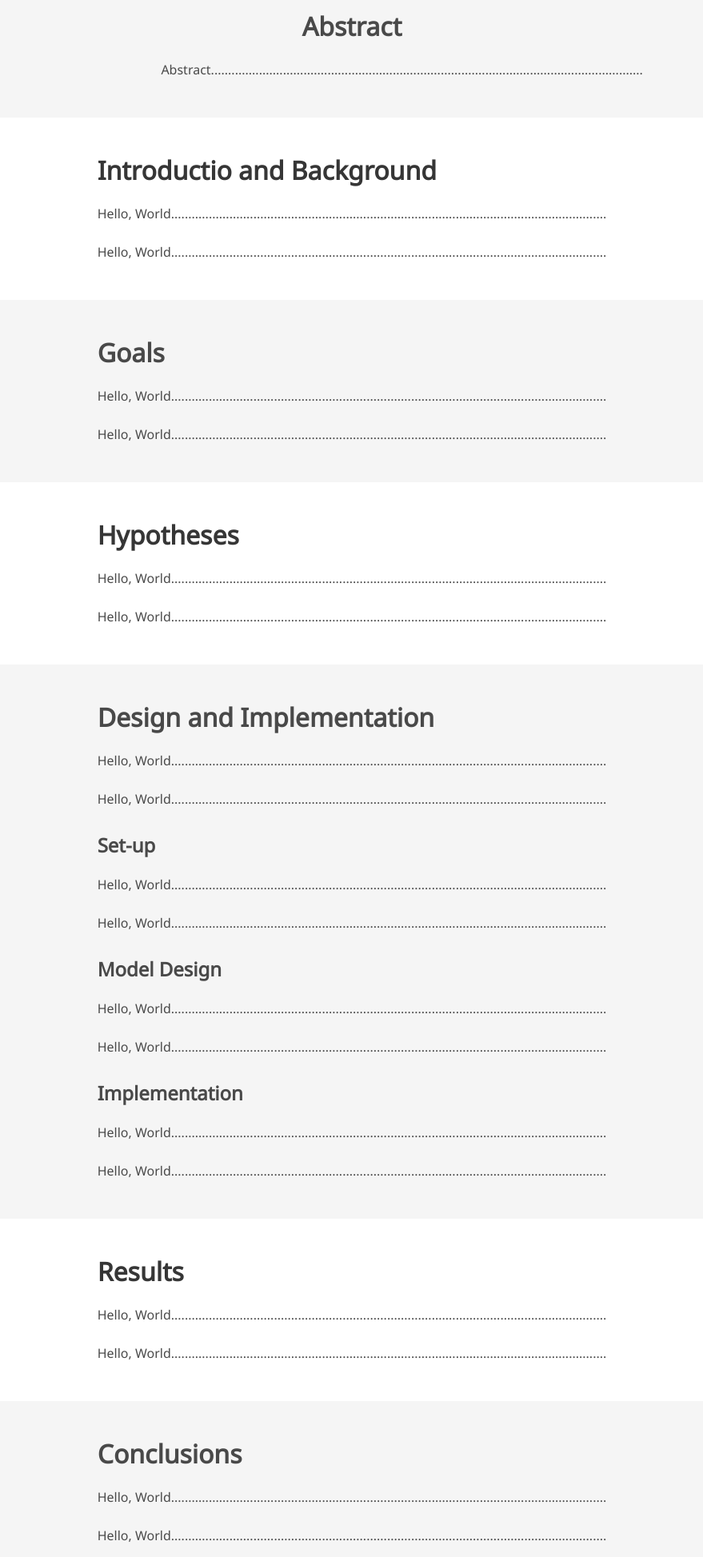
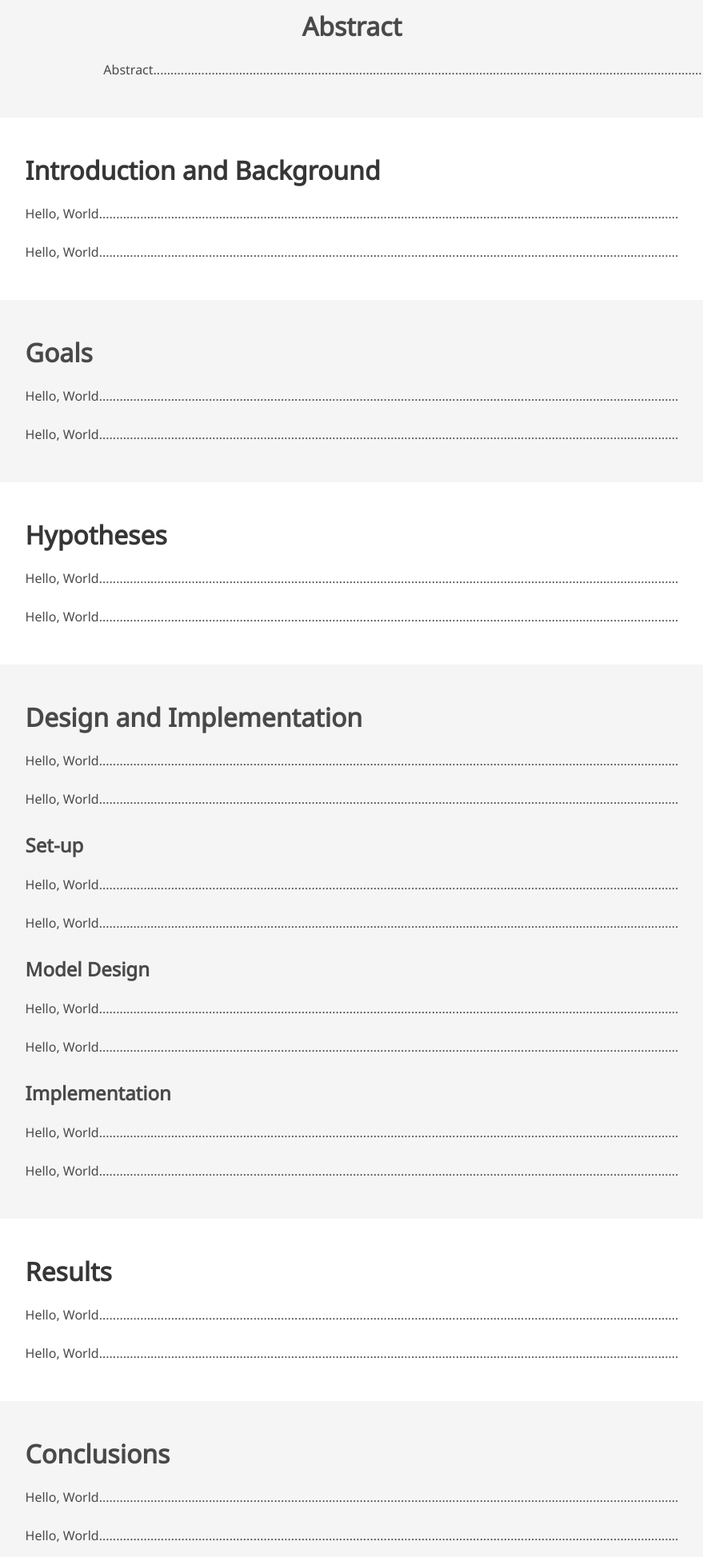
Before and after one commit to Griffin-McCauley/Griffin-McCauley.github.io, a plain HTML site: page DS5110 Final Project.html in a window 1280 px wide. Shown: the part 425-2372 px from the top of the page at 80% size, without its empty margins (200-1079 px from the left). Drawn offline with nearby package versions, Linux system fonts and the light colour scheme; some icons are missing; a web font is replaced by a local one.

Commit message:
Add files via upload

```diff
--- a/DS5110 Final Project.html
+++ b/DS5110 Final Project.html
@@ -80,7 +80,7 @@
                         <h2 class="title is-3">Abstract</h2>
                         <div class="content has-text-justified">
                             <p>
-                                Abstract..............................................................................................................................
+                                Abstract........................................................................................................................................................................
                             </p>
                         </div>
                     </div>
@@ -93,13 +93,13 @@
                 <div class="columns is-centered">
                     <div class="column is-full">
                         <div class="content">
-                            <h2 class="title is-3">Introductio and Background</h2>
+                            <h2 class="title is-3">Introduction and Background</h2>
                             <div class="level-set has-text-justified">
                                 <p>
-                                    Hello, World...............................................................................................................................
+                                    Hello, World.........................................................................................................................................................................
                                     <br>
                                     <br>
-                                    Hello, World...............................................................................................................................
+                                    Hello, World.........................................................................................................................................................................
                                 </p>
                             </div>
                         </div>
@@ -116,10 +116,10 @@
                             <h2 class="title is-3">Goals</h2>
                             <div class="level-set has-text-justified">
                                 <p>
-                                    Hello, World...............................................................................................................................
+                                    Hello, World.........................................................................................................................................................................
                                     <br>
                                     <br>
-                                    Hello, World...............................................................................................................................
+                                    Hello, World.........................................................................................................................................................................
                                 </p>
                             </div>
                         </div>
@@ -136,10 +136,10 @@
                             <h2 class="title is-3">Hypotheses</h2>
                             <div class="level-set has-text-justified">
                                 <p>
-                                    Hello, World...............................................................................................................................
+                                    Hello, World.........................................................................................................................................................................
                                     <br>
                                     <br>
-                                    Hello, World...............................................................................................................................
+                                    Hello, World.........................................................................................................................................................................
                                 </p>
                             </div>
                         </div>
@@ -156,37 +156,37 @@
                             <h2 class="title is-3">Design and Implementation</h2>
                             <div class="level-set has-text-justified">
                                 <p>
-                                    Hello, World...............................................................................................................................
+                                    Hello, World.........................................................................................................................................................................
                                     <br>
                                     <br>
-                                    Hello, World...............................................................................................................................
+                                    Hello, World.........................................................................................................................................................................
                                 </p>
                             </div>
                             <h3 class="title is-4">Set-up</h3>
                             <div class="level-set has-text-justified">
                                 <p>
-                                    Hello, World...............................................................................................................................
+                                    Hello, World.........................................................................................................................................................................
                                     <br>
                                     <br>
-                                    Hello, World...............................................................................................................................
+                                    Hello, World.........................................................................................................................................................................
                                 </p>
                             </div>
                             <h3 class="title is-4">Model Design</h3>
                             <div class="level-set has-text-justified">
                                 <p>
-                                    Hello, World...............................................................................................................................
+                                    Hello, World.........................................................................................................................................................................
                                     <br>
                                     <br>
-                                    Hello, World...............................................................................................................................
+                                    Hello, World.........................................................................................................................................................................
                                 </p>
                             </div>
                             <h3 class="title is-4">Implementation</h3>
                             <div class="level-set has-text-justified">
                                 <p>
-                                    Hello, World...............................................................................................................................
+                                    Hello, World.........................................................................................................................................................................
                                     <br>
                                     <br>
-                                    Hello, World...............................................................................................................................
+                                    Hello, World.........................................................................................................................................................................
                                 </p>
                             </div>
                         </div>
@@ -203,10 +203,10 @@
                             <h2 class="title is-3">Results</h2>
                             <div class="level-set has-text-justified">
                                 <p>
-                                    Hello, World...............................................................................................................................
+                                    Hello, World.........................................................................................................................................................................
                                     <br>
                                     <br>
-                                    Hello, World...............................................................................................................................
+                                    Hello, World.........................................................................................................................................................................
                                 </p>
                             </div>
                         </div>
@@ -223,10 +223,10 @@
                             <h2 class="title is-3">Conclusions</h2>
                             <div class="level-set has-text-justified">
                                 <p>
-                                    Hello, World...............................................................................................................................
+                                    Hello, World.........................................................................................................................................................................
                                     <br>
                                     <br>
-                                    Hello, World...............................................................................................................................
+                                    Hello, World.........................................................................................................................................................................
                                 </p>
                             </div>
                         </div>
@@ -243,10 +243,10 @@
                             <h2 class="title is-3">To-Do</h2>
                             <div class="level-set has-text-justified">
                                 <p>
-                                    Hello, World...............................................................................................................................
+                                    Hello, World.........................................................................................................................................................................
                                     <br>
                                     <br>
-                                    Hello, World...............................................................................................................................
+                                    Hello, World.........................................................................................................................................................................
                                 </p>
                             </div>
                         </div>
@@ -263,10 +263,10 @@
                             <h2 class="title is-3">Metadata</h2>
                             <div class="level-set has-text-justified">
                                 <p>
-                                    Hello, World...............................................................................................................................
+                                    Hello, World.........................................................................................................................................................................
                                     <br>
                                     <br>
-                                    Hello, World...............................................................................................................................
+                                    Hello, World.........................................................................................................................................................................
                                 </p>
                             </div>
                         </div>
@@ -283,13 +283,13 @@
                             <h2 class="title is-3">References</h2>
                             <div class="level-set has-text-justified">
                                 <p>
-                                    [1] ..............................................................................................................................
+                                    [1] ........................................................................................................................................................................
                                     <br>
                                     <br>
-                                    [2] ..............................................................................................................................
+                                    [2] ........................................................................................................................................................................
                                     <br>
                                     <br>
-                                    [3] ..............................................................................................................................
+                                    [3] ........................................................................................................................................................................
                                 </p>
                             </div>
                         </div>
```
